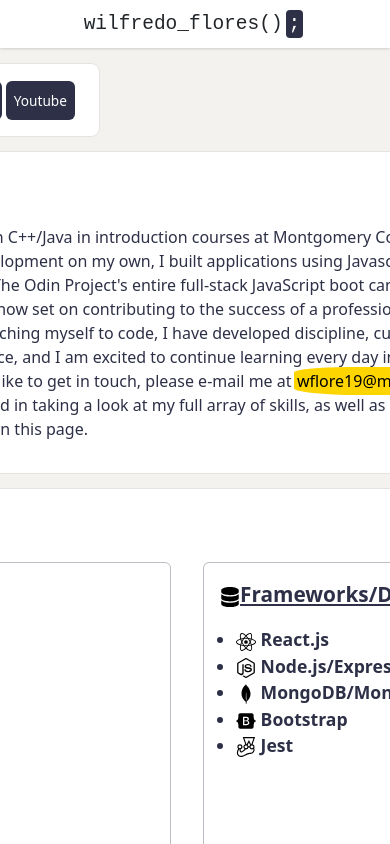
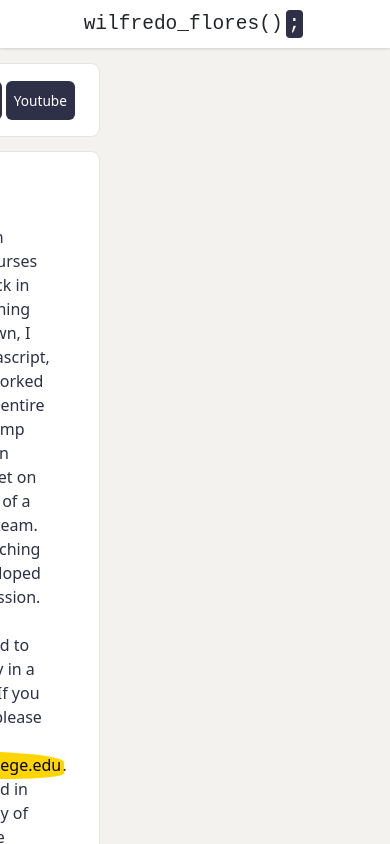
Before and after one commit to wflore19/TOP-portfolio, a React (Create React App) app: page / in a window 390 px wide. Built offline with nearby package versions, Linux system fonts and the light colour scheme.

Commit message:
Responsive width

```diff
--- a/src/components/WhoAmI/whoami.css
+++ b/src/components/WhoAmI/whoami.css
@@ -1,8 +1,9 @@
 .whoami {
   background-color: #fff;
   box-shadow: rgba(0, 0, 0, 0.062) 0px 0px 0px 1px;
-  padding: 24px 16px 16px 16px;
-  width: max(52rem, 48rem);
+  padding: 1.5rem 1rem;
+  min-width: var(--mainframe-width);
+  width: min(52rem, 75vw);
   height: fit-content;
   font-size: 1.38rem;
   font-weight: bold;
@@ -10,6 +11,7 @@
   font-family: monospace, 'Courier New', Courier;
   text-align: left;
   color: #2D3047;
+  scroll-margin-top: 4rem;
   /* position: absolute;
   left: 34vw;
   top: 38rem; */
@@ -21,6 +23,7 @@
   font-weight: normal;
   margin-top: 1rem;
   margin-bottom: 1rem;
+  padding: 0 2rem 0 0;
 }
 
 /* .highlight {
```
